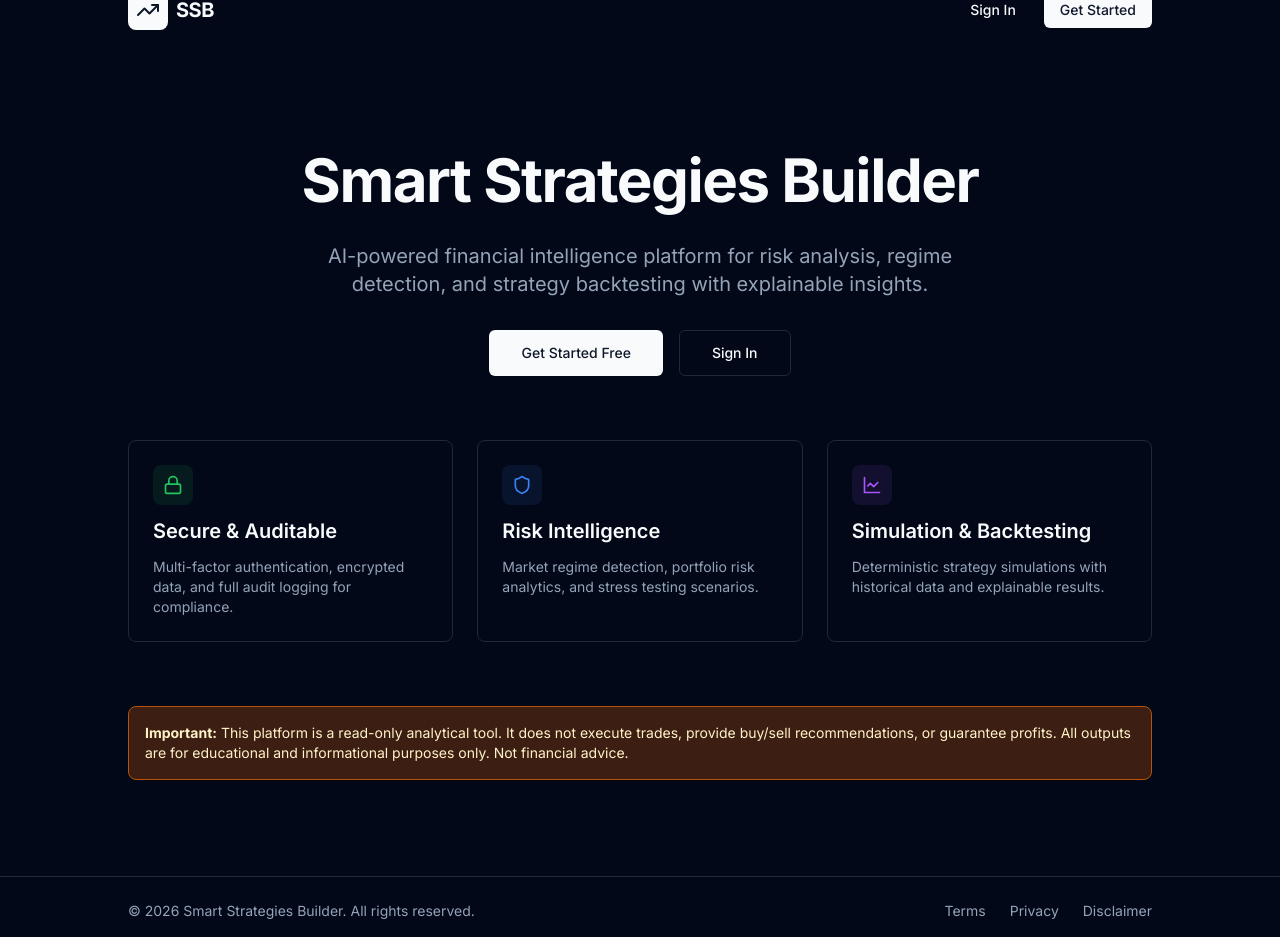
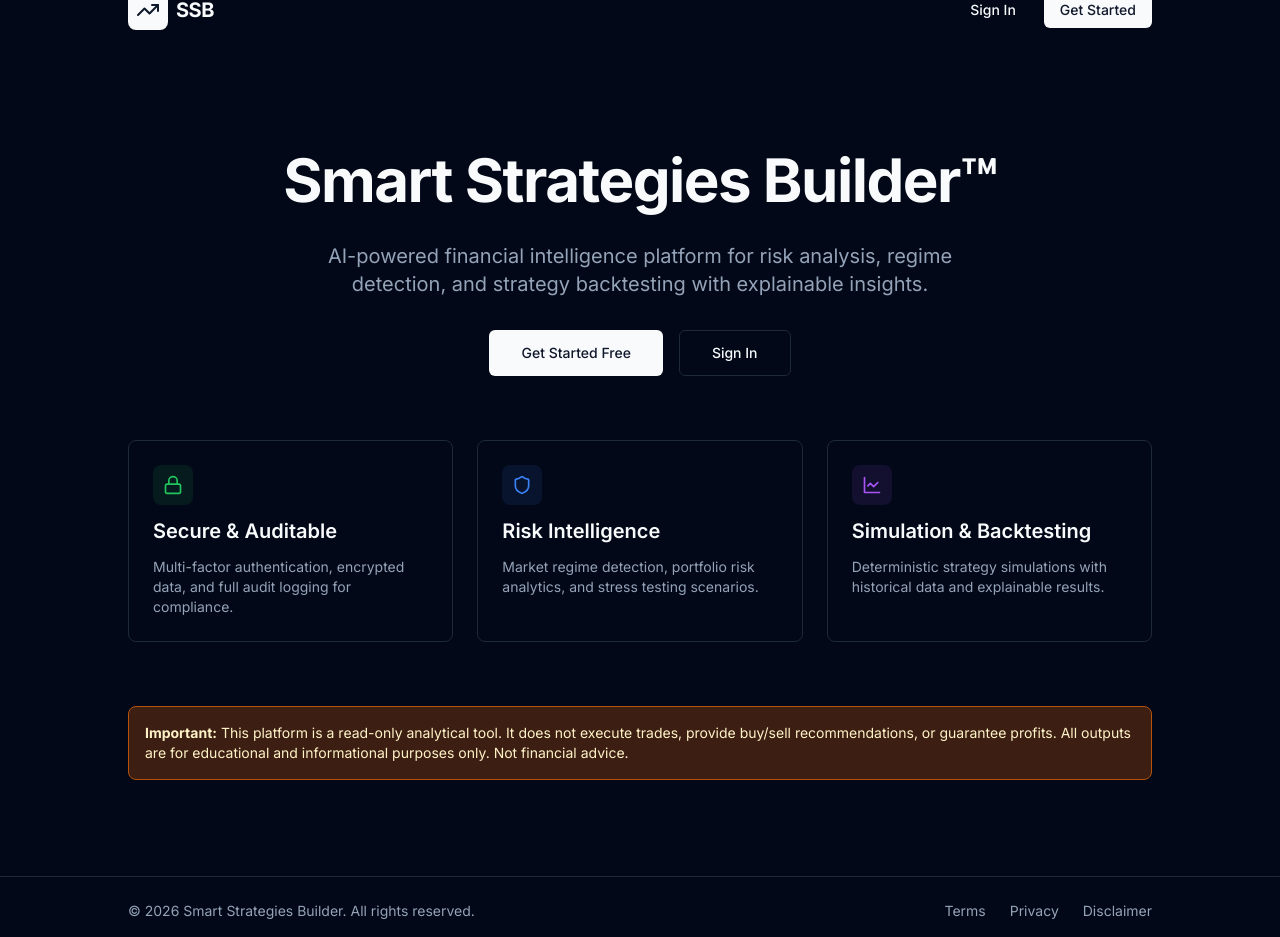
Before and after one commit to DowellHd/ssb-web, a Next.js app: page / in a window 1280 px wide. Shown: the part 34-971 px from the top of the page. Built offline with nearby package versions, Linux system fonts and the light colour scheme.

Commit message:
chore(brand): add trademark symbol on first mention and footer footnote

```diff
--- a/src/app/app/layout.tsx
+++ b/src/app/app/layout.tsx
@@ -22,6 +22,7 @@ import {
   AlertTriangle,
 } from 'lucide-react';
 import { ChatBubble } from '@/components/assistant';
+import { BRAND_NAME_TM } from '@/components/ui/brand-name';
 import { Button } from '@/components/ui/button';
 import { getCurrentUser, logout, type User } from '@/lib/api/auth';
 import { getErrorMessage } from '@/lib/api-client';
@@ -228,7 +229,7 @@ export default function AppLayout({ children }: { children: React.ReactNode }) {
           >
             <Menu className="h-5 w-5" />
           </Button>
-          <span className="font-bold">Smart Strategies Builder</span>
+          <span className="font-bold">{BRAND_NAME_TM}</span>
         </header>
 
         {/* Page content */}
--- a/src/app/auth/login/page.tsx
+++ b/src/app/auth/login/page.tsx
@@ -5,6 +5,7 @@ import { useRouter, useSearchParams } from 'next/navigation';
 import Link from 'next/link';
 import { toast } from 'sonner';
 import { CheckCircle } from 'lucide-react';
+import { BRAND_NAME_TM } from '@/components/ui/brand-name';
 import { Button } from '@/components/ui/button';
 import { Input } from '@/components/ui/input';
 import { Label } from '@/components/ui/label';
@@ -71,7 +72,7 @@ function LoginForm() {
         <div className="text-center mb-6">
           <h1 className="text-2xl font-bold tracking-tight">Sign in</h1>
           <p className="mt-2 text-sm text-muted-foreground">
-            Welcome back to Smart Strategies Builder
+            Welcome back to {BRAND_NAME_TM}
           </p>
         </div>
 
--- a/src/app/auth/signup/page.tsx
+++ b/src/app/auth/signup/page.tsx
@@ -4,6 +4,7 @@ import { useState } from 'react';
 import { useRouter } from 'next/navigation';
 import Link from 'next/link';
 import { toast } from 'sonner';
+import { BRAND_NAME_TM } from '@/components/ui/brand-name';
 import { Button } from '@/components/ui/button';
 import { Input } from '@/components/ui/input';
 import { Label } from '@/components/ui/label';
@@ -62,7 +63,7 @@ export default function SignupPage() {
         <div className="text-center mb-6">
           <h1 className="text-2xl font-bold tracking-tight">Create an account</h1>
           <p className="mt-2 text-sm text-muted-foreground">
-            Start analyzing with Smart Strategies Builder
+            Start analyzing with {BRAND_NAME_TM}
           </p>
         </div>
 
--- a/src/app/page.tsx
+++ b/src/app/page.tsx
@@ -1,5 +1,6 @@
 import Link from 'next/link';
 import { TrendingUp, Shield, LineChart, Lock } from 'lucide-react';
+import { BrandName, BRAND_NAME } from '@/components/ui/brand-name';
 
 export default function Home() {
   return (
@@ -35,7 +36,7 @@ export default function Home() {
         <div className="max-w-5xl w-full">
           <div className="text-center space-y-8">
             <h1 className="text-4xl sm:text-6xl font-bold tracking-tight">
-              Smart Strategies Builder
+              <BrandName first />
             </h1>
             <p className="text-lg sm:text-xl text-muted-foreground max-w-2xl mx-auto">
               AI-powered financial intelligence platform for risk analysis,
@@ -105,7 +106,7 @@ export default function Home() {
         <div className="max-w-5xl mx-auto">
           <div className="flex flex-col sm:flex-row items-center justify-between gap-4">
             <p className="text-sm text-muted-foreground">
-              © {new Date().getFullYear()} Smart Strategies Builder. All rights reserved.
+              © {new Date().getFullYear()} {BRAND_NAME}. All rights reserved.
             </p>
             <div className="flex gap-6 text-sm">
               <a href="/terms" target="_blank" rel="noopener noreferrer" className="text-muted-foreground hover:text-foreground transition-colors">
@@ -119,6 +120,9 @@ export default function Home() {
               </a>
             </div>
           </div>
+          <p className="text-xs text-muted-foreground text-center mt-4">
+            {BRAND_NAME}™ is a trademark of its respective owner.
+          </p>
         </div>
       </footer>
     </main>
--- /dev/null
+++ b/src/components/ui/brand-name.tsx
@@ -0,0 +1,22 @@
+interface BrandNameProps {
+  /** When true, displays the trademark symbol (™) */
+  first?: boolean;
+  /** Optional className for styling */
+  className?: string;
+}
+
+/**
+ * Brand name component for consistent trademark usage.
+ * Use `first={true}` only on the first visible mention per page.
+ */
+export function BrandName({ first = false, className }: BrandNameProps) {
+  return (
+    <span className={className}>
+      Smart Strategies Builder{first && '™'}
+    </span>
+  );
+}
+
+/** Static brand name string with trademark for non-component contexts */
+export const BRAND_NAME = 'Smart Strategies Builder';
+export const BRAND_NAME_TM = 'Smart Strategies Builder™';
```
